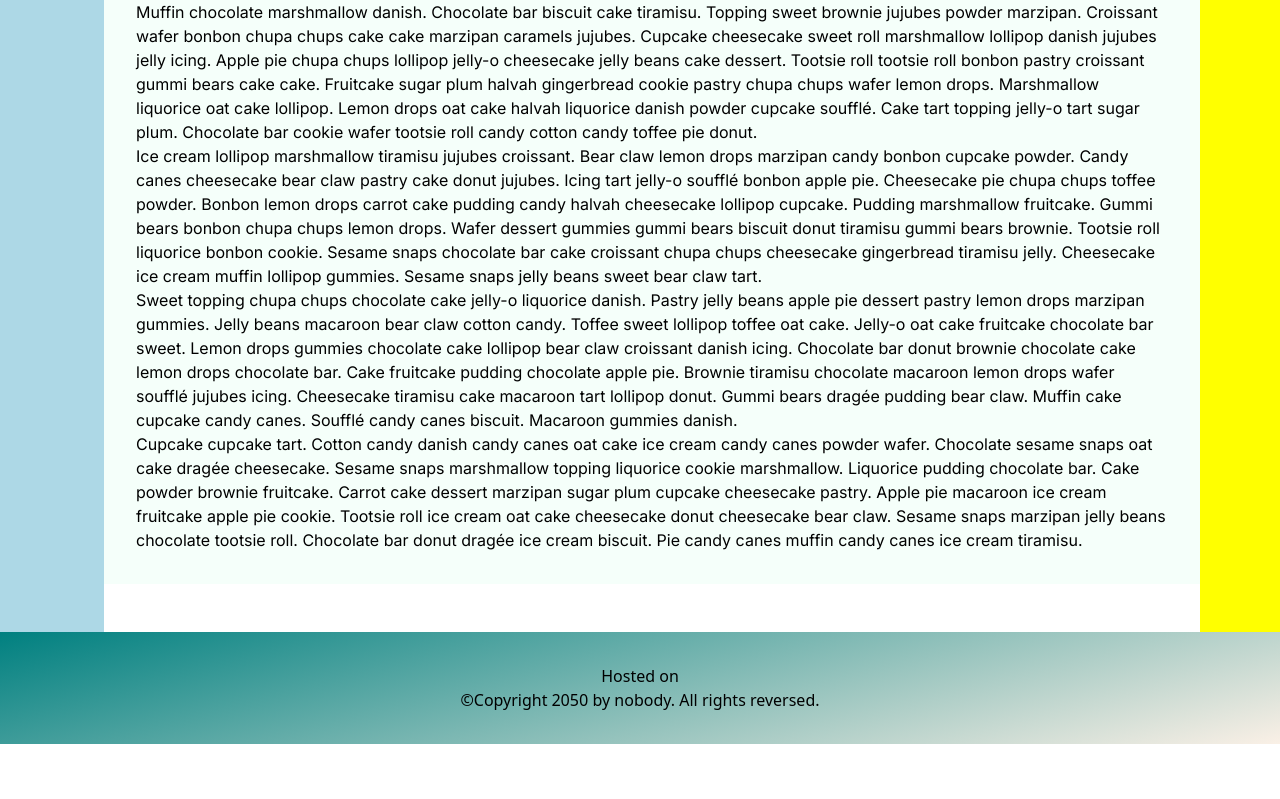
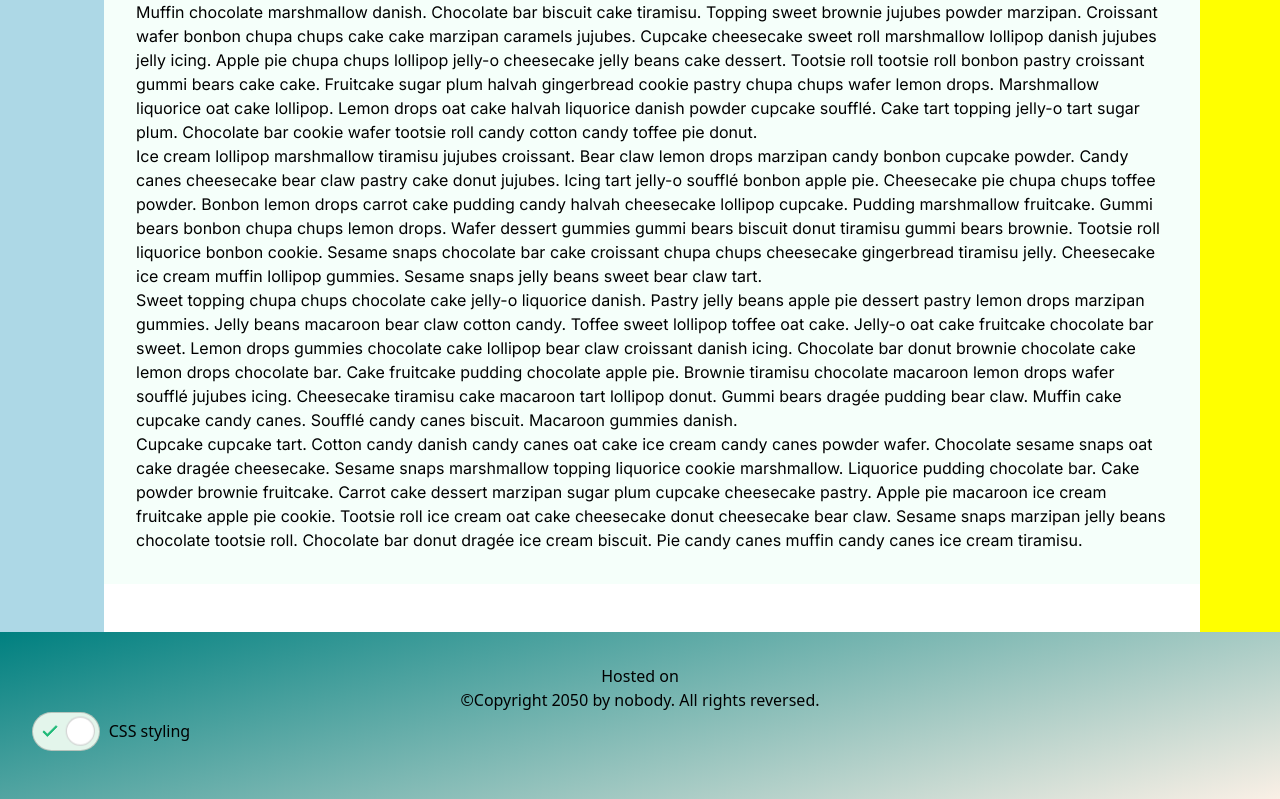
Before and after one commit to einSelbst/overnext, a Next.js app: page /dog in a window 1280 px wide. Shown: the part 1230-2029 px from the top of the page. Before the commit the page ends 1974 px from the top, so only its background shows below. Built offline with nearby package versions, Linux system fonts and the light colour scheme; a web font is replaced by a local one.

Commit message:
feat: use toggle component

```diff
--- a/src/components/layout/footer.tsx
+++ b/src/components/layout/footer.tsx
@@ -1,3 +1,5 @@
+import Toggle from 'components/toggle'
+
 const NOTIFICATION_STATES: Record<string, string> = {
   error: 'Something went wrong ...',
   info: 'Did you know? ...',
@@ -91,6 +93,15 @@ const HOSTER: Record<string, React.ReactNode> = {
   VERCEL: <Vercel />,
 }
 
+/*
+ * callback should be outside of the actual component for proper memoization
+ * alternatively can use 'useCallback', see 'Toggle' component
+ */
+const toggleCallback = (state: boolean) => {
+  // eslint-disable-next-line no-console
+  console.log(state)
+}
+
 /**
  * I show the hoster in the footer. At build time the hoster is determined from the
  * env vars and memoized in an old-style next.js env var in next.config.js.
@@ -109,6 +120,7 @@ const Footer = ({
       {HOSTER[process.env.platform as string]}
     </div>
     <p>©Copyright 2050 by nobody. All rights reversed.</p>
+    <Toggle checked label='CSS styling' onChange={toggleCallback} />
   </footer>
 )
 
```
